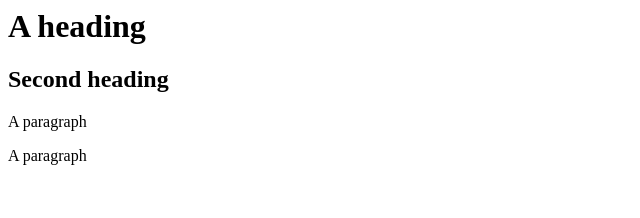
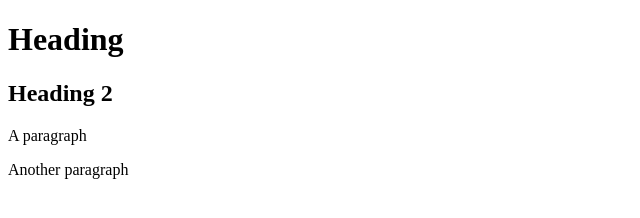
Before and after one commit to PatWhoAintNoble/Website, a plain HTML site: page index.html in a window 1280 px wide. Shown: the whole page, without its empty margins (0-640 px from the left). Drawn offline with Linux system fonts and the light colour scheme.

Commit message:
Add files via upload

```diff
--- a/index.html
+++ b/index.html
@@ -1,13 +1,13 @@
-<DOCTYPE html>
-  <html>
+<!DOCTYPE  html>
+<html>
 <head>
-   <meta charset="UTF-8">
-   <title>Cookies for barbie</title>
-    </head>
-  <body>
-    <h1>A heading</h1>
-    <h2>Second heading</h2>
-    <p>A paragraph</p>
-    <p>A paragraph</p>
-  </body>
+<meta charset ="UTF-8">
+<title>Website </title>
+</head>
+<body>
+<h1>Heading</h1>
+<h2>Heading 2</h2>
+<p>A paragraph</p>
+<p>Another paragraph</p>
+</body>
 </html>
```
